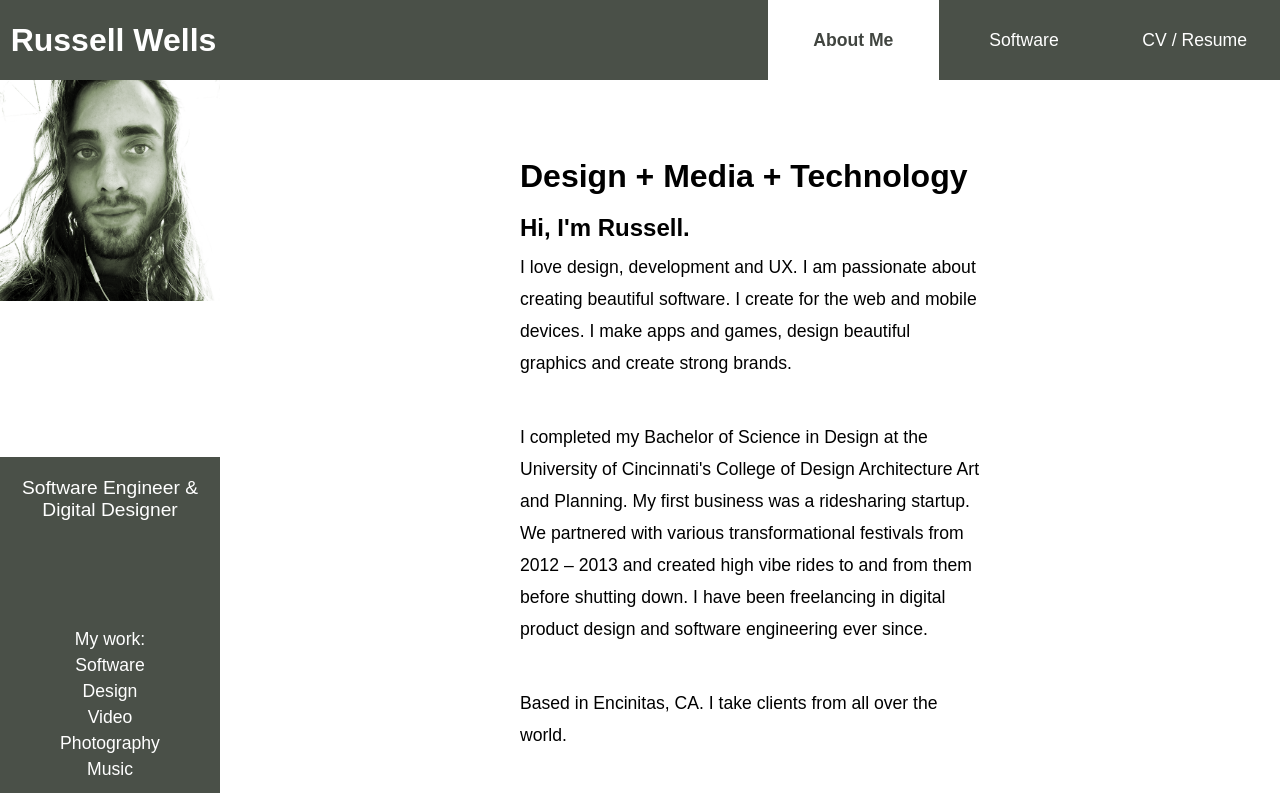
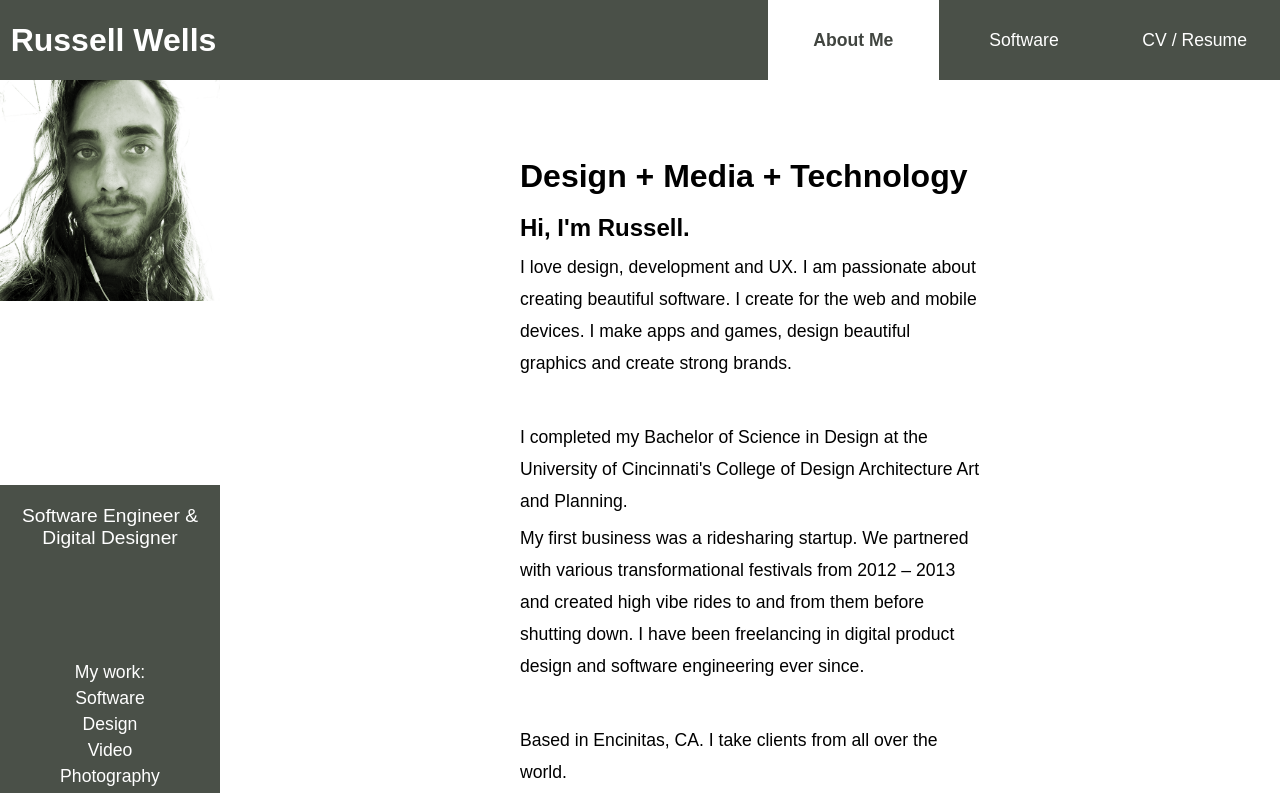
Before and after one commit to russjwells/russellwellsonline, a React (Create React App) app: page / in a window 1280 px wide. Shown: the top 793 px of the page. Built offline with nearby package versions, Linux system fonts and the light colour scheme.

Commit message:
paragraph

```diff
--- a/src/About.js
+++ b/src/About.js
@@ -11,7 +11,9 @@ class About extends Component {
               <p>I love design, development and UX. I am passionate about creating beautiful software. I create for the web and mobile devices. I make apps and games, design beautiful graphics and create strong brands.</p>
               <p>&nbsp;</p>
               <p>
-               I completed my Bachelor of Science in Design at the University of Cincinnati's College of Design Architecture Art and Planning. My first business was a ridesharing startup. We partnered with various transformational festivals from 2012 – 2013 and created high vibe rides to and from them before shutting down. I have been freelancing in digital product design and software engineering ever since.
+               I completed my Bachelor of Science in Design at the University of Cincinnati's College of Design Architecture Art and Planning.
+              </p>
+              <p>My first business was a ridesharing startup. We partnered with various transformational festivals from 2012 – 2013 and created high vibe rides to and from them before shutting down. I have been freelancing in digital product design and software engineering ever since.
               </p>
               <p>&nbsp;</p>
                 <p>Based in Encinitas, CA. I take clients from all over the world.</p>
```
